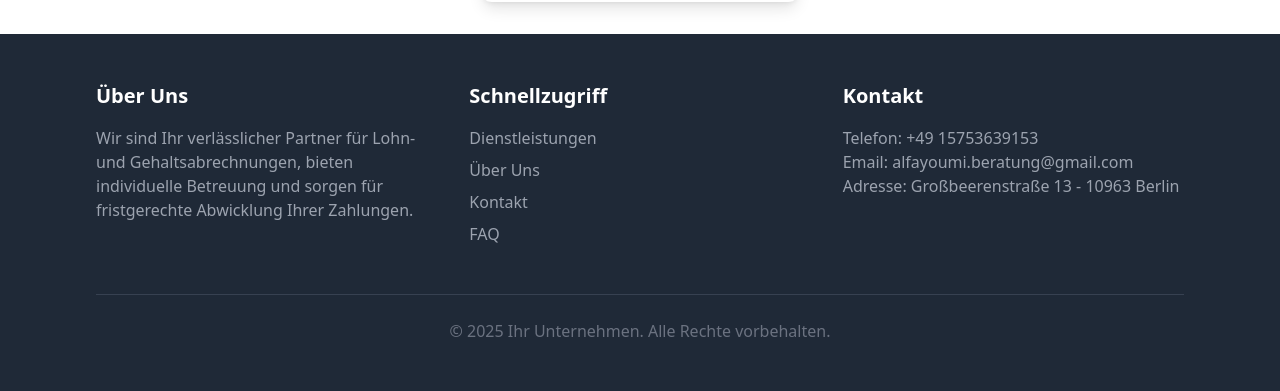
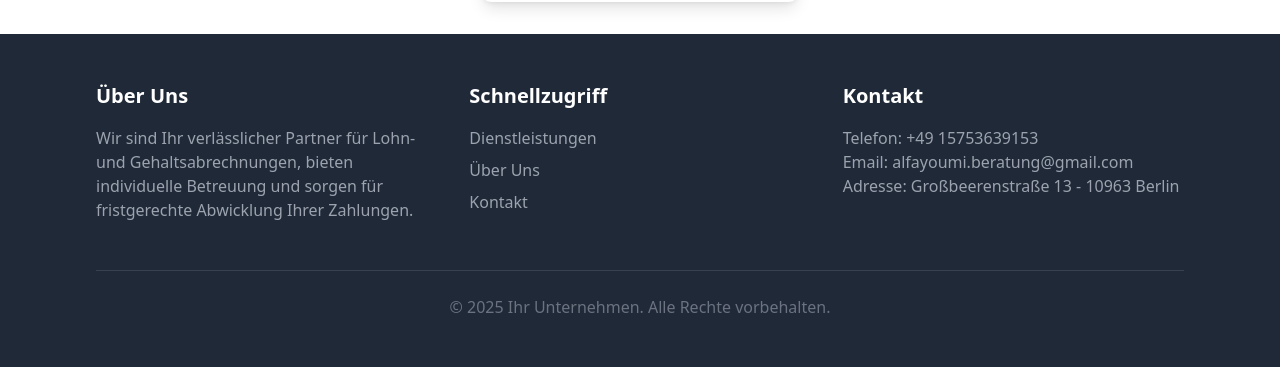
Before and after one commit to asmaakarkar/Alfayoumi_Finanzatelier_Beratung, a plain HTML site: page index.html in a window 1280 px wide. Shown: the part 5983-6374 px from the top of the page. After the commit the page ends 6350 px from the top, so only its background shows below. Drawn offline with nearby package versions, Linux system fonts and the light colour scheme.

Commit message:
remove faqs

```diff
--- a/index.html
+++ b/index.html
@@ -588,7 +588,7 @@
                         <li><a href="#services" class="text-gray-400 hover:text-white">Dienstleistungen</a></li>
                         <li><a href="#about" class="text-gray-400 hover:text-white">Über Uns</a></li>
                         <li><a href="#contact" class="text-gray-400 hover:text-white">Kontakt</a></li>
-                        <li><a href="#faq" class="text-gray-400 hover:text-white">FAQ</a></li>
+                        <!-- <li><a href="#faq" class="text-gray-400 hover:text-white">FAQ</a></li> -->
                     </ul>
                 </div>
 
```
